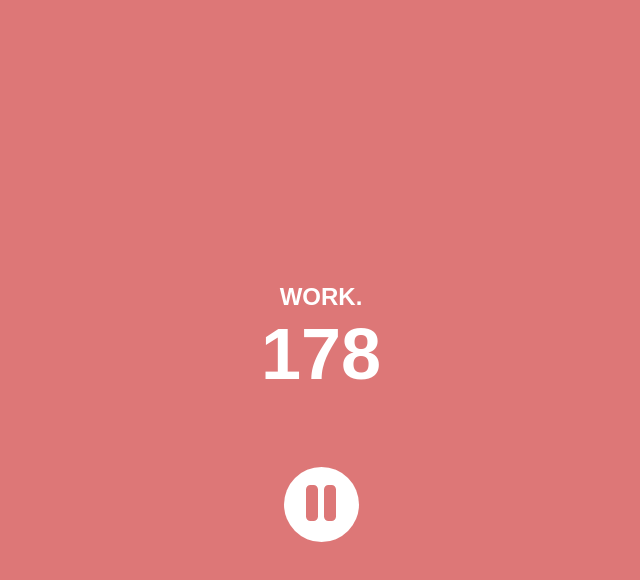
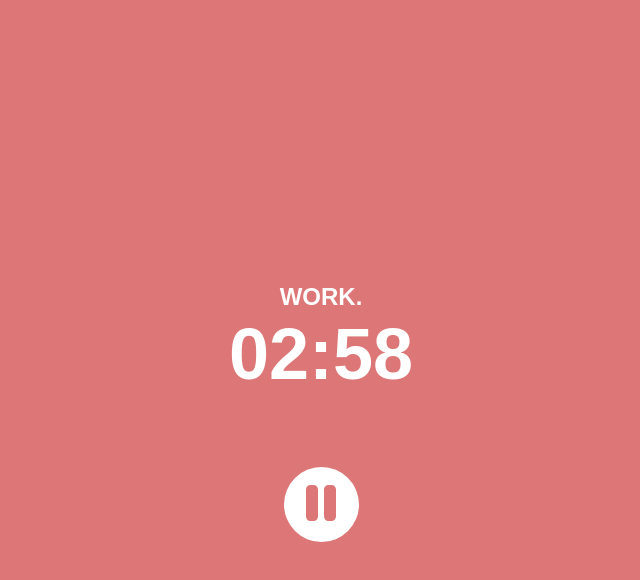
Before and after one commit to renderGUI/interval-timer, a React (Create React App) app: page / in a window 1280 px wide. Both pictures are taken after a click on the button "GO". Shown: the top 580 px of the page, without its empty margins (319-959 px from the left). Built offline with nearby package versions, Linux system fonts and the light colour scheme.

Commit message:
Add timer logic

```diff
--- a/src/components/ActiveSession.js
+++ b/src/components/ActiveSession.js
@@ -2,24 +2,31 @@ import classes from "./ActiveSession.module.scss";
 import { useTimer } from "../contexts/timer-context";
 import { useEffect, useState } from "react";
 import PlayPauseControls from "./PlayPauseControls";
+import SummaryScreen from "./SummaryScreen";
 
 const ActiveSession = () => {
-  const { isPaused, workTime, restTime } = useTimer();
+  const { isPaused, workTime, restTime, sets, convertToTime } = useTimer();
 
   const [activeWorkTime, setActiveWorkTime] = useState(workTime);
   const [activeRestTime, setActiveRestTime] = useState(restTime);
+  const [setsRemaining, setSetsRemaining] = useState(sets);
   const [isWorking, setIsWorking] = useState(true);
+
+  const convertedActiveWorkTime = convertToTime(activeWorkTime);
+  const convertedActiveRestTime = convertToTime(activeRestTime);
 
   useEffect(() => {
     let timer;
-    if (!isPaused && isWorking) {
+    if (!isPaused && setsRemaining > 0 && isWorking) {
       timer = setInterval(() => {
         setActiveWorkTime((prevState) => prevState - 1);
+        console.log(setsRemaining);
         console.log("working...");
       }, 1000);
-    } else if (!isPaused && !isWorking) {
+    } else if (!isPaused && setsRemaining > 0 && !isWorking) {
       timer = setInterval(() => {
         setActiveRestTime((prevState) => prevState - 1);
+        console.log(setsRemaining);
         console.log("resting...");
       }, 1000);
     }
@@ -27,11 +34,12 @@ const ActiveSession = () => {
     return () => {
       clearInterval(timer);
     };
-  }, [isPaused, isWorking]);
+  }, [isPaused, isWorking, setsRemaining]);
 
   useEffect(() => {
     if (activeWorkTime === 0) {
       console.log("work time ended!");
+      setSetsRemaining((prevState) => prevState - 1);
       setIsWorking(false);
       setActiveWorkTime(workTime);
     } else if (activeRestTime === 0) {
@@ -42,6 +50,8 @@ const ActiveSession = () => {
   }, [activeWorkTime, activeRestTime]);
 
   return (
+    <>
+      {setsRemaining > 0 && (
         <div
           className={classes.container}
           style={{ backgroundColor: isWorking ? "#dd7777" : "#77a0dd" }}
@@ -50,10 +60,13 @@ const ActiveSession = () => {
             {isWorking ? "WORK." : "REST.  GET READY IN..."}
           </p>
           <p className={classes.remainingTime}>
-        {isWorking ? activeWorkTime : activeRestTime}
+            {isWorking ? convertedActiveWorkTime : convertedActiveRestTime}
           </p>
           <PlayPauseControls isWorking={isWorking} />
         </div>
+      )}
+      {setsRemaining === 0 && <SummaryScreen />}
+    </>
   );
 };
 
--- a/src/contexts/timer-context.js
+++ b/src/contexts/timer-context.js
@@ -12,8 +12,6 @@ export const TimerContextProvider = (props) => {
   const [restTime, setRestTime] = useState(30);
   const [sets, setSets] = useState(5);
   const [isPaused, setIsPaused] = useState(false);
-  const [isWorking, setIsWorking] = useState(false);
-  const [isResting, setIsResting] = useState(false);
 
   const calculateTotalSeconds = (workTime, restTime, sets) => {
     setTotalTime((parseInt(workTime) + parseInt(restTime)) * parseInt(sets));
```
Lines whose indentation alone changed are shown as unchanged.
